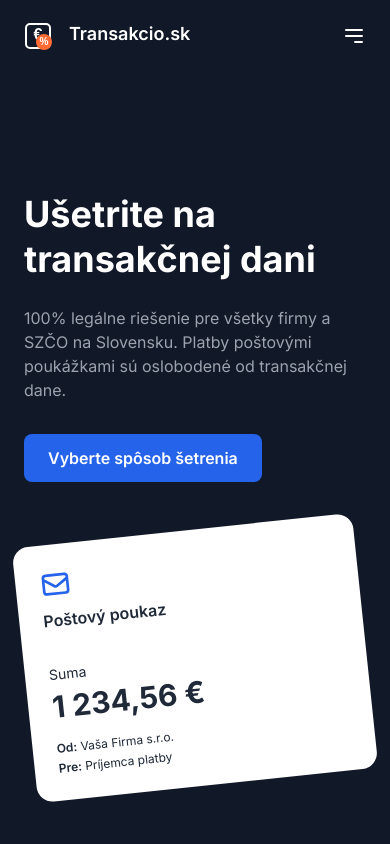
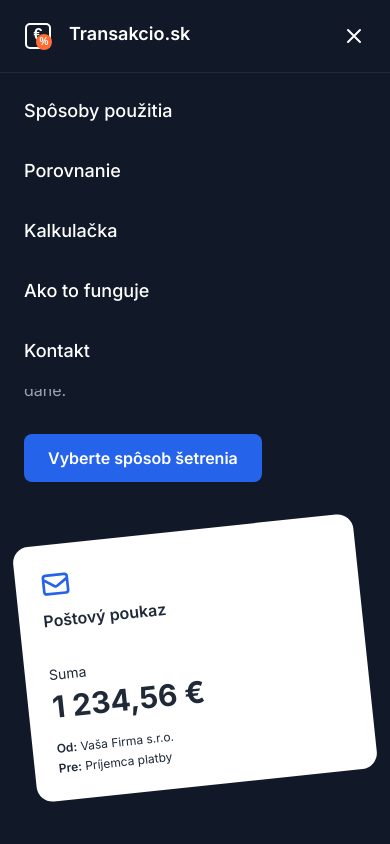
Before and after one commit to psdigitall/transakcio, a plain HTML site: page index.html in a window 390 px wide. Both pictures are taken after a click on the button 354 px from the left and 36 px from the top of the page. Shown: the top 844 px of the page. Drawn offline with nearby package versions, Linux system fonts and the light colour scheme.

Commit message:
Fix mobile menu functionality - add toggle and close functions

```diff
--- a/index.html
+++ b/index.html
@@ -70,13 +70,26 @@
                     <a href="#process-section" class="hover:text-blue-400 transition-colors text-lg font-medium">Ako to funguje</a>
                     <a href="#contact" class="hover:text-blue-400 transition-colors text-lg font-medium">Kontakt</a>
                 </nav>
-                <button class="md:hidden">
-                    <svg xmlns="http://www.w3.org/2000/svg" class="h-6 w-6" fill="none" viewBox="0 0 24 24" stroke="currentColor">
+                <button class="md:hidden" onclick="toggleMobileMenu()">
+                    <svg id="menu-icon" xmlns="http://www.w3.org/2000/svg" class="h-6 w-6" fill="none" viewBox="0 0 24 24" stroke="currentColor">
                         <path stroke-linecap="round" stroke-linejoin="round" stroke-width="2" d="M4 6h16M4 12h16m-7 6h7" />
                     </svg>
                 </button>
             </div>
         </header>
+
+        <!-- Mobilné menu -->
+        <div id="mobile-menu" class="hidden md:hidden bg-gray-900 border-t border-gray-800">
+            <div class="container mx-auto px-6 py-4">
+                <nav class="flex flex-col space-y-4">
+                    <a href="#choices" class="text-white hover:text-blue-400 transition-colors text-lg font-medium py-2" onclick="closeMobileMenu()">Spôsoby použitia</a>
+                    <a href="#comparison" class="text-white hover:text-blue-400 transition-colors text-lg font-medium py-2" onclick="closeMobileMenu()">Porovnanie</a>
+                    <a href="#calculator" class="text-white hover:text-blue-400 transition-colors text-lg font-medium py-2" onclick="closeMobileMenu()">Kalkulačka</a>
+                    <a href="#process-section" class="text-white hover:text-blue-400 transition-colors text-lg font-medium py-2" onclick="closeMobileMenu()">Ako to funguje</a>
+                    <a href="#contact" class="text-white hover:text-blue-400 transition-colors text-lg font-medium py-2" onclick="closeMobileMenu()">Kontakt</a>
+                </nav>
+            </div>
+        </div>
     </div>
 
     <div class="bg-gray-900 text-white pt-32">
@@ -818,6 +831,39 @@
             }
         }
 
+        // Funkcia na prepínanie mobilného menu
+        function toggleMobileMenu() {
+            const mobileMenu = document.getElementById('mobile-menu');
+            const menuIcon = document.getElementById('menu-icon');
+            const isHidden = mobileMenu.classList.contains('hidden');
+
+            if (isHidden) {
+                mobileMenu.classList.remove('hidden');
+                // Zmena ikony na X
+                menuIcon.innerHTML = `
+                    <path stroke-linecap="round" stroke-linejoin="round" stroke-width="2" d="M6 18L18 6M6 6l12 12"></path>
+                `;
+            } else {
+                mobileMenu.classList.add('hidden');
+                // Zmena ikony späť na hamburger
+                menuIcon.innerHTML = `
+                    <path stroke-linecap="round" stroke-linejoin="round" stroke-width="2" d="M4 6h16M4 12h16m-7 6h7"></path>
+                `;
+            }
+        }
+
+        // Funkcia na zatvorenie mobilného menu
+        function closeMobileMenu() {
+            const mobileMenu = document.getElementById('mobile-menu');
+            const menuIcon = document.getElementById('menu-icon');
+
+            mobileMenu.classList.add('hidden');
+            // Zmena ikony späť na hamburger
+            menuIcon.innerHTML = `
+                <path stroke-linecap="round" stroke-linejoin="round" stroke-width="2" d="M4 6h16M4 12h16m-7 6h7"></path>
+            `;
+        }
+
         // Inicializácia - zobrazenie prvej kalkulačky
         document.addEventListener('DOMContentLoaded', function() {
             switchTab('check');
```
